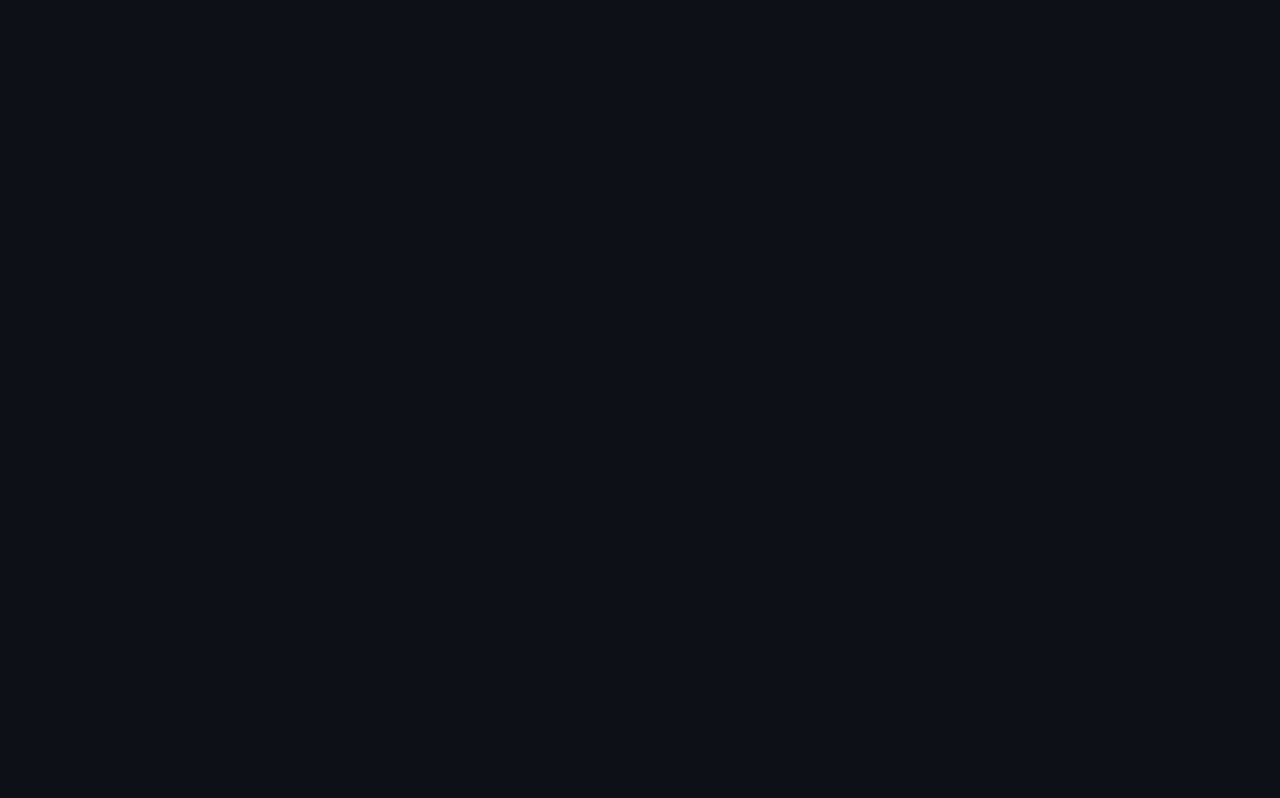
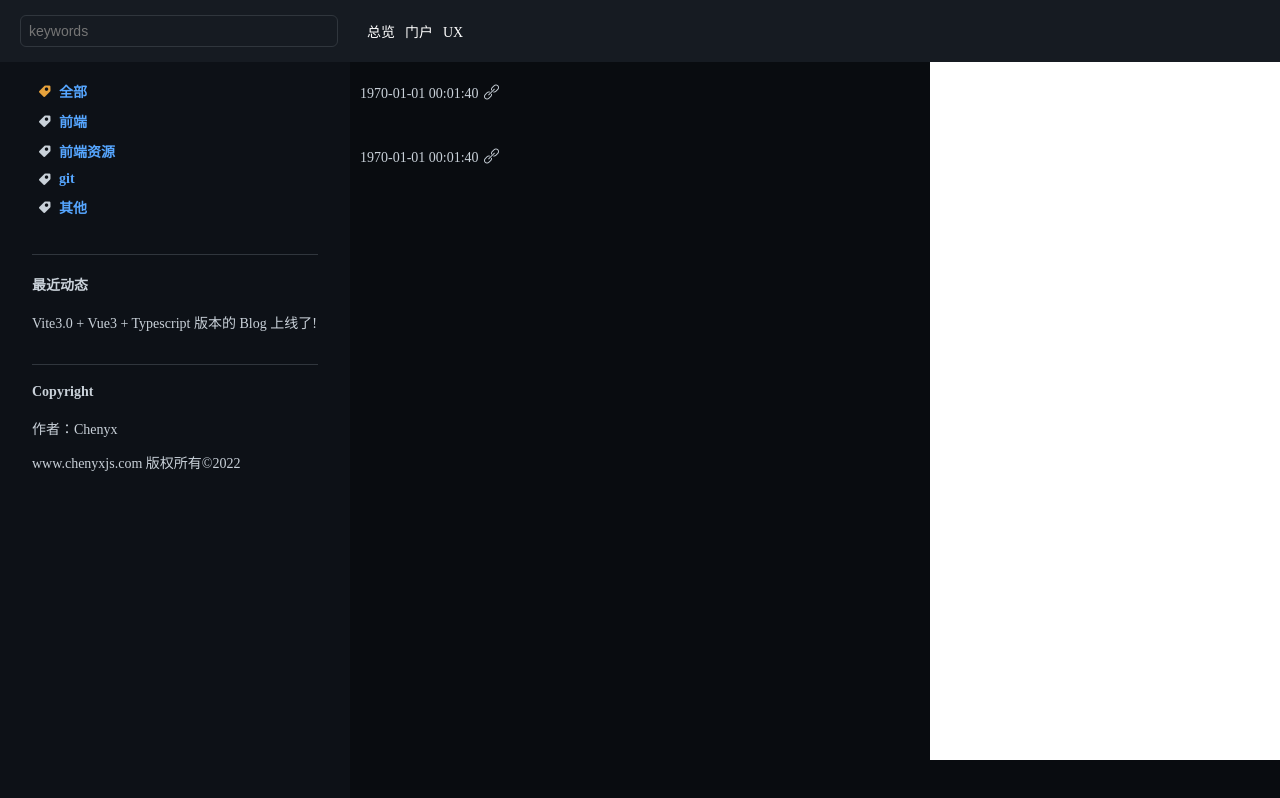
Before and after one commit to ChenyxJS/chenyxjs-blog, a Vue app: page /#/home in a window 1280 px wide. Before the commit this address had no page. Built offline with nearby package versions, Linux system fonts and the light colour scheme.

Commit message:
1、完成topNav 2、home页面布局 3、添加公共工具js

```diff
--- a/src/App.vue
+++ b/src/App.vue
@@ -30,4 +30,8 @@ li {
 a {
   text-decoration: none;
 }
+::-webkit-scrollbar{
+  width: 6px;
+  background: var(--text-primary);
+}
 </style>
--- a/src/Layout/components/topNav.vue
+++ b/src/Layout/components/topNav.vue
@@ -1,15 +1,55 @@
 <template>
-  <div class="topNav">
-    <div class="nav-left"></div>
-    <div class="nav-options"></div>
-    <div class="nav-right"></div>
+  <div class="top-nav">
+    <div class="top-nav-container">
+      <div class="nav-left flex-cc">
+        <input class="search" placeholder="keywords" type="text" />
+      </div>
+      <div class="nav-options">
+        <a href="">总览</a>
+        <a href="">门户</a>
+        <a href="">UX</a>
+      </div>
+      <div class="nav-right"></div>
+    </div>
   </div>
 </template>
 <style lang="scss" scoped>
-  .topNav {
+.top-nav {
   height: 62px;
   min-height: 62px;
   background: var(--bg-navbar);
   color: #fff;
+  .top-nav-container{
+    display: flex;
+    align-items: center;
+    width: 100%;
+    height: 62px;
+      .nav-left {
+        height: 100%;
+        width: 318px;
+        margin-left: 20px;
+        input{
+            width: 100%;
+            height: 32px;
+            background: transparent;
+            border: var(--border);
+            outline: none;
+            padding: 0 8px;
+            color: var(--text-navbar);
+            border-radius: 6px;
+        }
+      }
+      .nav-options{
+        margin: 0 24px;
+        a{
+            margin: 0 5px;
+            color: #fff;
+        }
+      }
+      .nav-right {
+        height: 100%;
+        flex: 1;
+      }
+  }
 }
 </style>
--- a/src/Layout/index.vue
+++ b/src/Layout/index.vue
@@ -41,11 +41,13 @@
           </section>
         </div>
       </div>
-      <div class="content"></div>
+      <div class="content">
+        <router-view></router-view>
+      </div>
     </div>
   </div>
 </template>
-<script>
+<script lang="ts">
 import topNav from "./components/topNav.vue";
 export default {
   components: {
@@ -94,7 +96,7 @@ export default {
     }
     .content {
       flex: 1;
-      background: red;
+      background: var(--bg-inset);
     }
   }
 }
--- a/src/main.ts
+++ b/src/main.ts
@@ -4,6 +4,11 @@ import "./assets/iconfont/iconfont.css";
 import App from './App.vue'
 import router from "./router";
 
+import { formatDate } from "../src/utils/index";
+
 const app = createApp(App)
+// 注册全局方法
+app.config.globalProperties.$FormatDate = formatDate
+
 app.use(router)
 app.mount('#app')
--- a/src/style.css
+++ b/src/style.css
@@ -17,5 +17,4 @@
   --border: 1px solid #30363D;
   --border-color: #30363D;
   --sk-theme-color: var(--border-color)
-  --font-size-primary:20px;
 }
--- a/src/style/flex.css
+++ b/src/style/flex.css
@@ -3,6 +3,7 @@
 }
 
 .flex-cc{
+    display: flex;
     align-items: center;
     justify-content: center;
 }
--- /dev/null
+++ b/src/utils/index.ts
@@ -0,0 +1,43 @@
+/*
+ * @Descripttion: 工具类
+ * @version:
+ * @Author: Chenyx
+ * @Date: 2022-10-16 00:50:35
+ * @LastEditors: Chenyx
+ * @LastEditTime: 2022-10-16 01:11:57
+ */
+
+/**
+ * @Descripttion: 格式化时间
+ * @msg:
+ * @param {Date} num
+ * @param {String} format
+ * @return {*}
+ */
+export function formatDate(num: string, format: string) {
+    format = format || "YYYY-mm-dd HH:MM:SS";   //第一个参数不填时，使用默认格式
+    let ret, date, renum;
+    // 处理时间戳，js一般获取的时间戳是13位，PHP一般是10位,根据实际情况做判断处理
+    if (num.toString().length == 10) {
+        date = new Date(parseInt(num) * 1000);
+    } else {
+        date = new Date(parseInt(num));
+    }
+    const opt = {
+        "Y": date.getFullYear().toString(), // 年
+        "m": (date.getMonth() + 1).toString(), // 月
+        "d": date.getDate().toString(), // 日
+        "H": date.getHours().toString(), // 时
+        "M": date.getMinutes().toString(), // 分
+        "S": date.getSeconds().toString() // 秒
+        // 目前用的是这六种符号,有其他格式化字符需求可以继续添加，值必须转化成字符串
+    };
+    for (var k in opt) {
+        ret = new RegExp("(" + k + "+)").exec(format);
+        if (ret) {
+            renum = (ret[1].length == 1) ? (opt[k]) : (opt[k].padStart(ret[1].length, "0")) //根据复数前面是否补零,如“mm”补零，单“m”前面不补零
+            format = format.replace(ret[1], renum)  //替换
+        };
+    };
+    return format;
+}
--- /dev/null
+++ b/src/views/home/index.vue
@@ -0,0 +1,68 @@
+<template>
+  <div class="home">
+    <div class="article-content">
+      <div class="article-card" v-for="item in dataList" key="item.id">
+        <div class="article-card-sec">
+          <p>{{ $FormatDate(item.time) }}</p>
+          <i class="iconfont icon-a-lianjielink"></i>
+        </div>
+      </div>
+    </div>
+    <div class="asider-content"></div>
+  </div>
+</template>
+
+<script lang="ts">
+import { defineComponent, reactive, ref } from "vue";
+
+export default defineComponent({
+    name:"home",
+    setup() {
+      const data = [
+        {
+          id: 1001,
+          time: 100000,
+          title: "这是一个title",
+          des: "这是一个描述",
+          content: "这是一个内容",
+        },
+        {
+          id: 1001,
+          time: 100000,
+          title: "这是一个title",
+          des: "这是一个描述",
+          content: "这是一个内容",
+        },
+      ];
+      const dataList = reactive(data);
+
+      return {
+        dataList,
+      };
+    },
+})
+</script>
+
+<style lang="scss" scoped>
+.home{
+    display: flex;
+    .article-content{
+        flex: 1;
+        .article-card{
+            width: 100%;
+            padding: 10px;
+            .article-card-sec{
+                p{
+                    display: inline-block;
+                    margin-right: 5px;
+                }
+            }
+        }
+    }
+    .asider-content{
+        background-color: #fff;
+        width: 350px;
+        min-height: var(--main-height);
+    }
+}
+</style>
--- /dev/null
+++ b/src/views/project/index.vue
@@ -0,0 +1,3 @@
+<template>
+    <div>project</div>
+</template>
```
Also changed, not shown: src/router/index.ts (+13 -3 lines).
